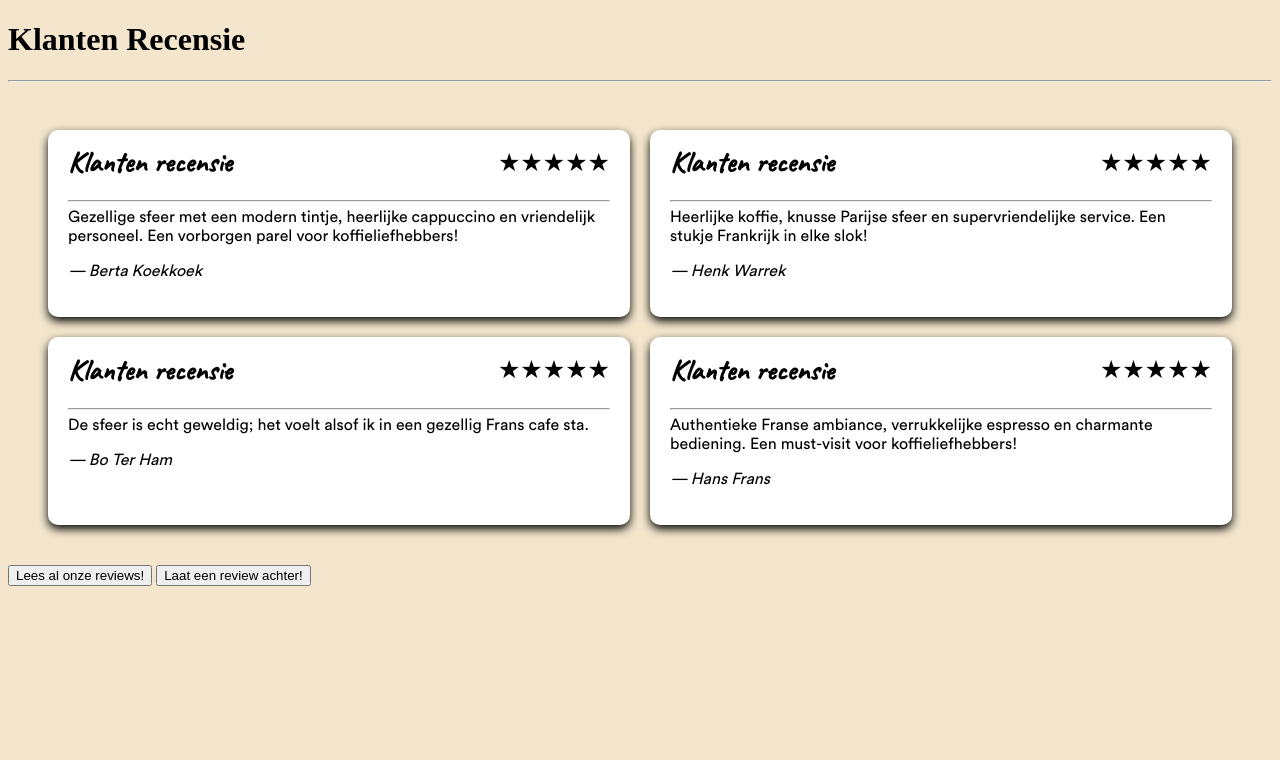
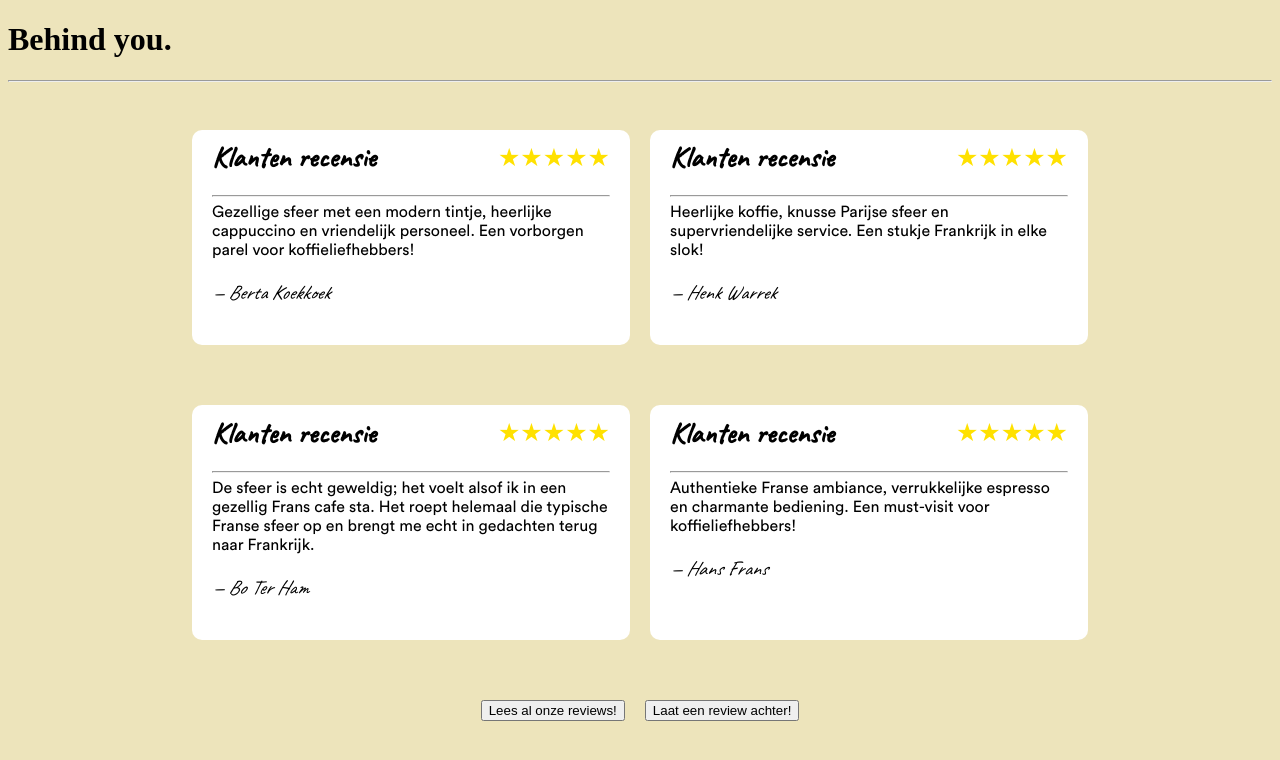
Before and after one commit to StefanSpitse4pm/OUI, a PHP site: page /html/reviewPage.html in a window 1280 px wide. Shown: the top 760 px of the page. Run offline with PHP 8.4, Linux system fonts and the light colour scheme.

Commit message:
reviewPage: stijlen toegevoegd en de review positie veranderd

```diff
--- a/css/reviewPage.css
+++ b/css/reviewPage.css
@@ -11,7 +11,7 @@
 }
 
 body {
-    background-color: hsl(39, 62%, 88%);
+    background-color: hsl(50, 58%, 83%);
 }
 
 /* Algemene stijlen voor de review sectie */
@@ -20,8 +20,12 @@ body {
     display: grid;
     grid-template-columns: repeat(2, 1fr);
     gap: 20px;
+    row-gap: 60px;
     padding: 40px;
-    background-color: hsl(39, 62%, 88%)
+    background-color: hsl(50, 58%, 83%)
+    justify-content: center;
+    max-width: 70vw; /* Beperkt de breedte van de grid */
+    margin: 0 auto;
 }
 
 /* Review kaarten */
@@ -29,21 +33,22 @@ body {
 {
     background-color: hsl(0, 0%, 100%);
     border-radius: 10px;
-    box-shadow: 0 4px 10px hsl(0, 0%, 0%);
     padding: 20px;
     font-family: 'Caveat-Regular';
     position: relative;
-    transition: transform 0.3s ease, box-shadow 0.3 ease;
+    transition: transform 0.3s ease, box-shadow 0.3 ease; /* Vloeiende overgang van 'transform' en 'box-shadow' in 0.3s met 'ease'. */
+    max-width: 400px;
+    margin: 0 auto
 }
 
 /* Stijl voor header text van review */
 .review-card > .review-header
 {
     display: flex; /* Flexbox inschakelen */
-    justify-content: space-between; /* Ruimte tussen de header tekst en rating */
+    justify-content: space-between; /* Ruimte tussen de header tekst en rating sterren */
     align-items: center;
     font-size: 25px;
-    margin-top: -35px;
+    margin-top: -40px;
     padding-top: 0;
 }
 
@@ -58,8 +63,30 @@ body {
     font-family: 'CircularStd-Book';
 }
 
+/* Kleurcode sterren */
+.review-card > .review-header > .rating
+{
+    color: hsl(53, 100%, 50%);
+}
+
+.review-card > .review-text > .review-user
+{
+    font-family: 'Caveat-Regular';
+    font-size: 20px;
+}
+
+/* Wanneer cursor over recensie gaat, gaat de recensie hoveren */
 .review-card:hover
 {
     transform: translateY(-5px);
     box-shadow: 0 6px 15px hsl(0, 0%, 0%, 0.15);
 }
+
+.review-buttons
+{
+    display: flex;
+    grid-column: 1/ -1; /* Strekt zich uit over de kolommen van de grid */
+    justify-content: center;
+    gap: 20px; /* Ruimte tussen knoppen */
+    margin-top: 20px; /* Voegt wat ruimte toe tussen de knoppen en de reviews */
+}
--- a/html/reviewPage.html
+++ b/html/reviewPage.html
@@ -8,7 +8,7 @@
 </head>
 <body>
     <div class="reviewPage">
-        <h1>Klanten Recensie</h1>
+        <h1>Behind you.</h1>
         <hr>
     </div>
     <main>
@@ -21,7 +21,9 @@
                 <hr>
                 <div class="review-text">
                     <p>Gezellige sfeer met een modern tintje, heerlijke cappuccino en vriendelijk personeel. Een vorborgen parel voor koffieliefhebbers!</p>
-                    <p><em>— Berta Koekkoek</em></p>
+                    <div class="review-user">
+                        <p><em>— Berta Koekkoek</em></p>
+                    </div>
                 </div>
             </div>
 
@@ -33,7 +35,9 @@
                 <hr>
                 <div class="review-text">
                     <p>Heerlijke koffie, knusse Parijse sfeer en supervriendelijke service. Een stukje Frankrijk in elke slok!</p>
-                    <p><em>— Henk Warrek</em></p>
+                    <div class="review-user">
+                        <p><em>— Henk Warrek</em></p>
+                    </div>
                 </div>
             </div>
 
@@ -44,8 +48,11 @@
                 </div>
                 <hr>
                 <div class="review-text">
-                    <p>De sfeer is echt geweldig; het voelt alsof ik in een gezellig Frans cafe sta.</p>
-                    <p><em>— Bo Ter Ham</em></p>
+                    <p>De sfeer is echt geweldig; het voelt alsof ik in een gezellig Frans cafe sta. Het roept helemaal die
+                        typische Franse sfeer op en brengt me echt in gedachten terug naar Frankrijk.</p>
+                    <div class="review-user">
+                        <p><em>— Bo Ter Ham</em></p>
+                    </div>
                 </div>
             </div>
 
@@ -57,7 +64,9 @@
                 <hr>
                 <div class="review-text">
                     <p>Authentieke Franse ambiance, verrukkelijke espresso en charmante bediening. Een must-visit voor koffieliefhebbers!</p>
-                    <p><em>— Hans Frans</em></p>
+                    <div class="review-user">
+                        <p><em>— Hans Frans</em></p>
+                    </div>
                 </div>
             </div>
         </section>
```
